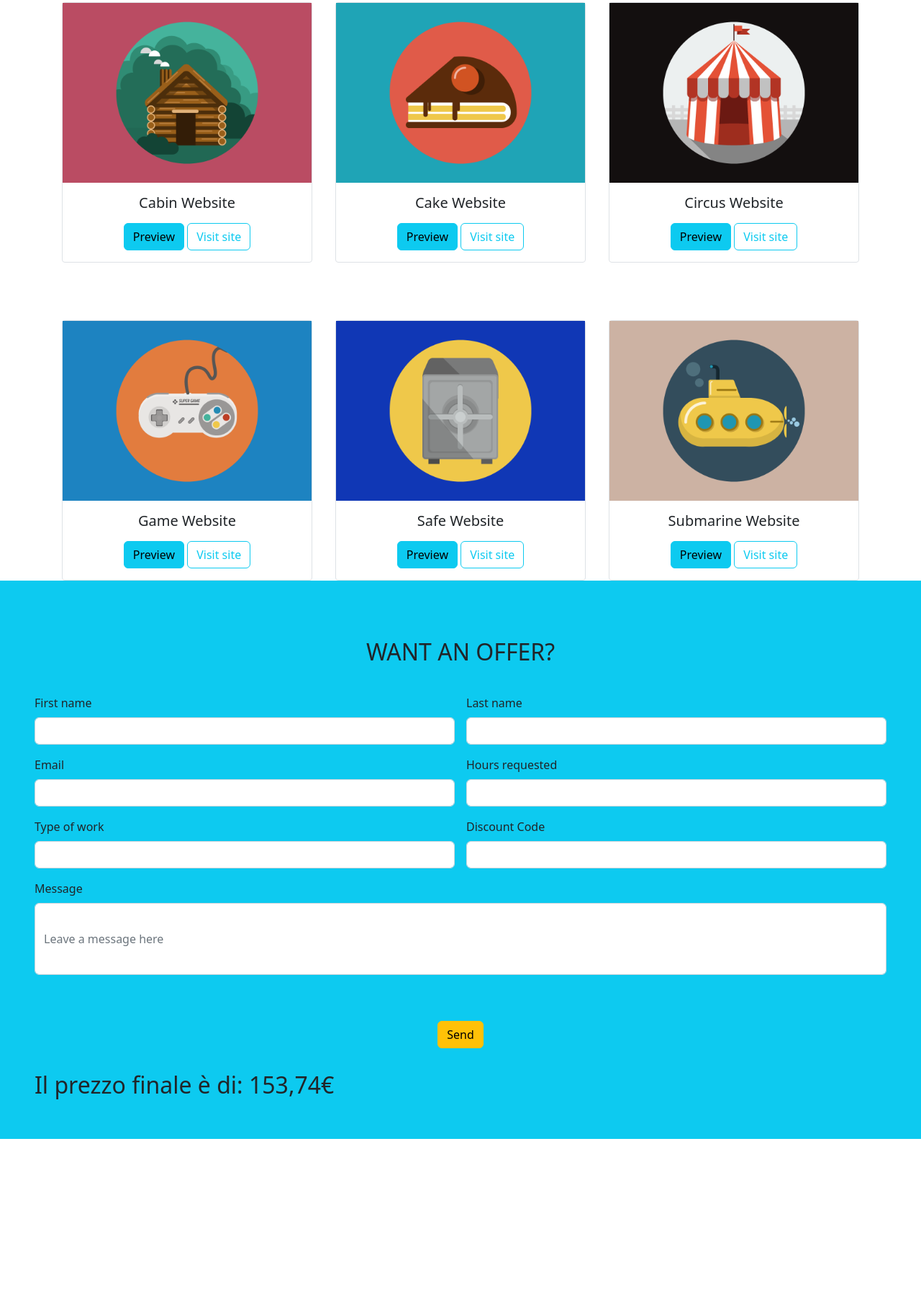
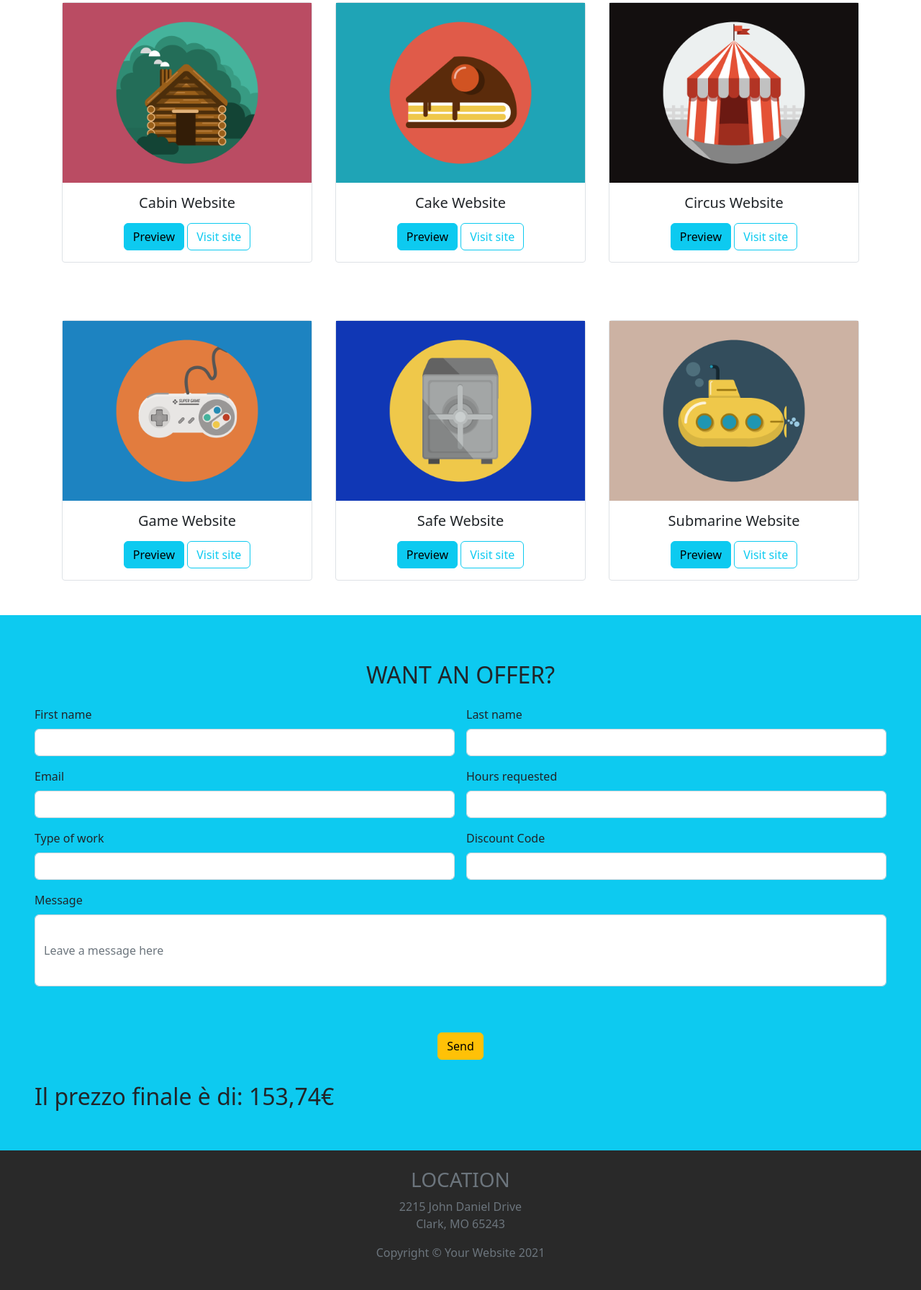
Before and after one commit to fusellifrancesco/bootstrap-html-freelancer, a plain HTML site: page index.html in a window 1280 px wide. Shown: the part 550-2343 px from the top of the page at 72% size. Before the commit the page ends 2133 px from the top, so only its background shows below. Drawn offline with nearby package versions, Linux system fonts and the light colour scheme.

Commit message:
aggiunto footer

```diff
--- a/index.html
+++ b/index.html
@@ -12,10 +12,12 @@
 
 <body>
 
+<!-- NAVBAR -->
+
     <header>
             <nav class="navbar sticky-top bg-dark">
                 <div class="container-fluid">
-                <a class="navbar-brand text-white" href="#">Portfolio</a>
+                    <a class="navbar-brand text-primary" href="#">Portfolio</a>
                     <ul class="nav justify-content-end">
                         <li class="nav-item">
                             <a class="nav-link active" aria-current="page" href="#">CONTACT ME</a>
@@ -24,8 +26,9 @@
                 </div>
             </nav>
 
+<!-- BANNER PRINCIPALE -->
 
-        <div class="conteiner-fluid p-0">
+            <div class="conteiner p-0">
                 <div class="card bg-info text-center rounded-0 border border-0">
                     <img src="./img/undraw_profile_pic_ic5t.svg" class="card-img-top css-profilo pt-3"
                         alt="immagine Profilo">
@@ -37,10 +40,12 @@
             </div>
     </header>
 
+<!-- CARDS -->
+
     <main>
         <h2 class="text-center pt-3">PORTFOLIO</h2>
 
-        <div class="container text-center">
+        <div class="container text-center pb-5">
             <div class="row">
                 <div class="col rounded-1 border border-1 p-0 m-3" style="width: 18rem;">
                     <img src="./img/portfolio/cabin.png" class="card-img-top" alt="cabina">
@@ -99,8 +104,10 @@
             </div>
         </div>
 
+<!-- FORM -->
+
         <form class="row g-3 bg-info p-5">
-            <h2 class="p-3 text-center">WANT AN OFFER?</h2>
+            <h2 class="text-center">WANT AN OFFER?</h2>
             <div class="col-md-6">
                 <label for="inputFirstname" class="form-label">First name</label>
                 <input type="text" class="form-control" id="inputFirstname">
@@ -138,10 +145,14 @@
         </form>
     </main>
 
-
+<!-- FOOTER -->
 
     <footer>
-
+            <div class="text-center text-secondary p-4" style="background-color: rgb(41, 41, 41)">
+                <h3>LOCATION</h3>
+                <P>2215 John Daniel Drive<br>Clark, MO 65243</P>
+                <p>Copyright © Your Website 2021</p>
+            </div>
     </footer>
 
     <script src="https://cdn.jsdelivr.net/npm/bootstrap@5.2.2/dist/js/bootstrap.bundle.min.js"
```
Lines whose indentation alone changed are shown as unchanged.
